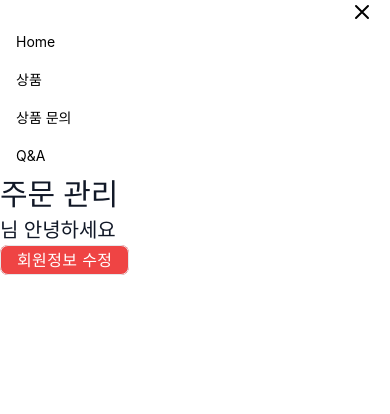
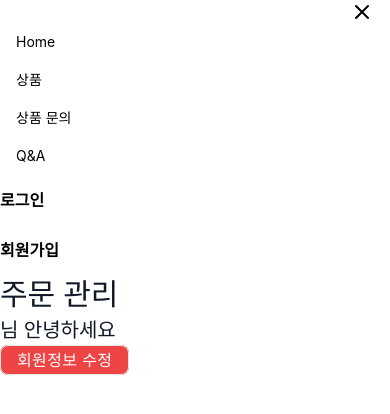
Before and after one commit to YJU-Jenga/Ichigo_Web, a React (Create React App) app: page /mypage in a window 390 px wide. Both pictures are taken after a click on the button 362 px from the left and 12 px from the top of the page. Shown: the top 414 px of the page. Built offline with nearby package versions, Linux system fonts and the light colour scheme.

Commit message:
responsive navbar -mobile

```diff
--- a/src/components/Navbar.tsx
+++ b/src/components/Navbar.tsx
@@ -435,6 +435,12 @@ export function Navbar({ user }: UserProps) {
           </NavLink>
         ) : null}
       </div>
+      <div className={classNames("md:hidden", { hidden: !menuToggle })}>
+        {signIn}
+        {join}
+        {nickname}
+        {signOut}
+      </div>
     </nav>
   );
 }
```
